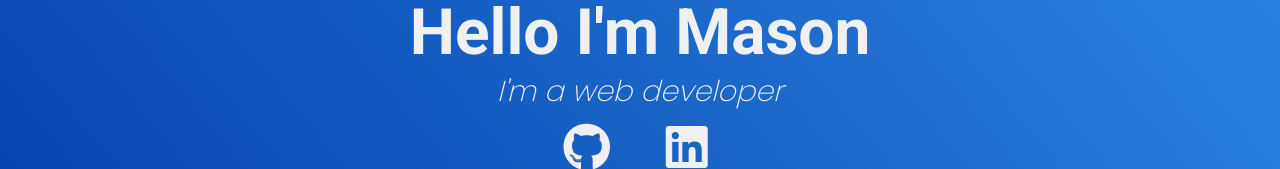
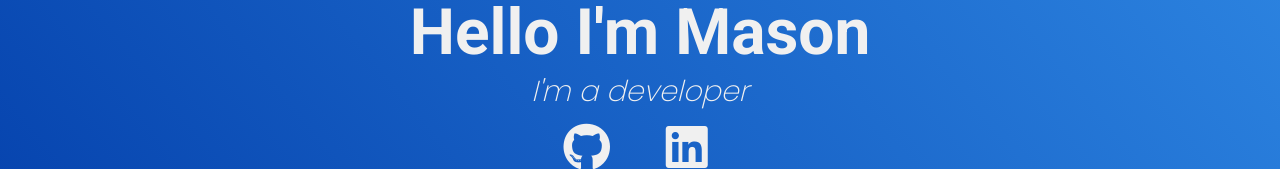
Before and after one commit to mason-sp/Portfolio, a plain HTML site: page index.html in a window 1280 px wide. Shown: the part 292-461 px from the top of the page. Drawn offline with Linux system fonts and the light colour scheme.

Commit message:
Update index.html

```diff
--- a/index.html
+++ b/index.html
@@ -27,7 +27,7 @@
     <!-- Welcome Section -->
     <section id="welcome-section" class="welcome-section">
         <h1> Hello I'm Mason </h1>
-        <p> I'm a web developer </p>
+        <p> I'm a developer </p>
 
         <div class="social">
             <div class="github"> <a class="github" href="https://github.com/mason-sp" target="_blank" id="profile-link">
```
